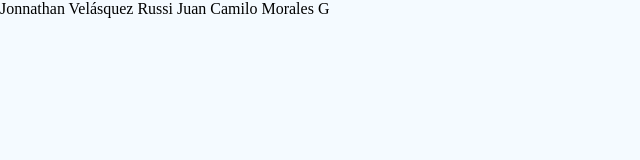
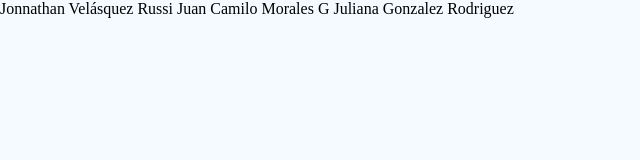
Before and after one commit to JonnathanVrussi/ejerciciocolegiosalesiano, a plain HTML site: page index.html in a window 1280 px wide. Shown: the whole page, without its empty margins (0-640 px from the left). Drawn offline with Linux system fonts and the light colour scheme.

Commit message:
Update index.html

```diff
--- a/index.html
+++ b/index.html
@@ -18,7 +18,8 @@
     <body>
       <div class="info">
         <p> Jonnathan Velásquez Russi
-            Juan Camilo Morales G</p>
+            Juan Camilo Morales G
+            Juliana Gonzalez Rodriguez</p>
       </div>
     </body>
 </html>
```
